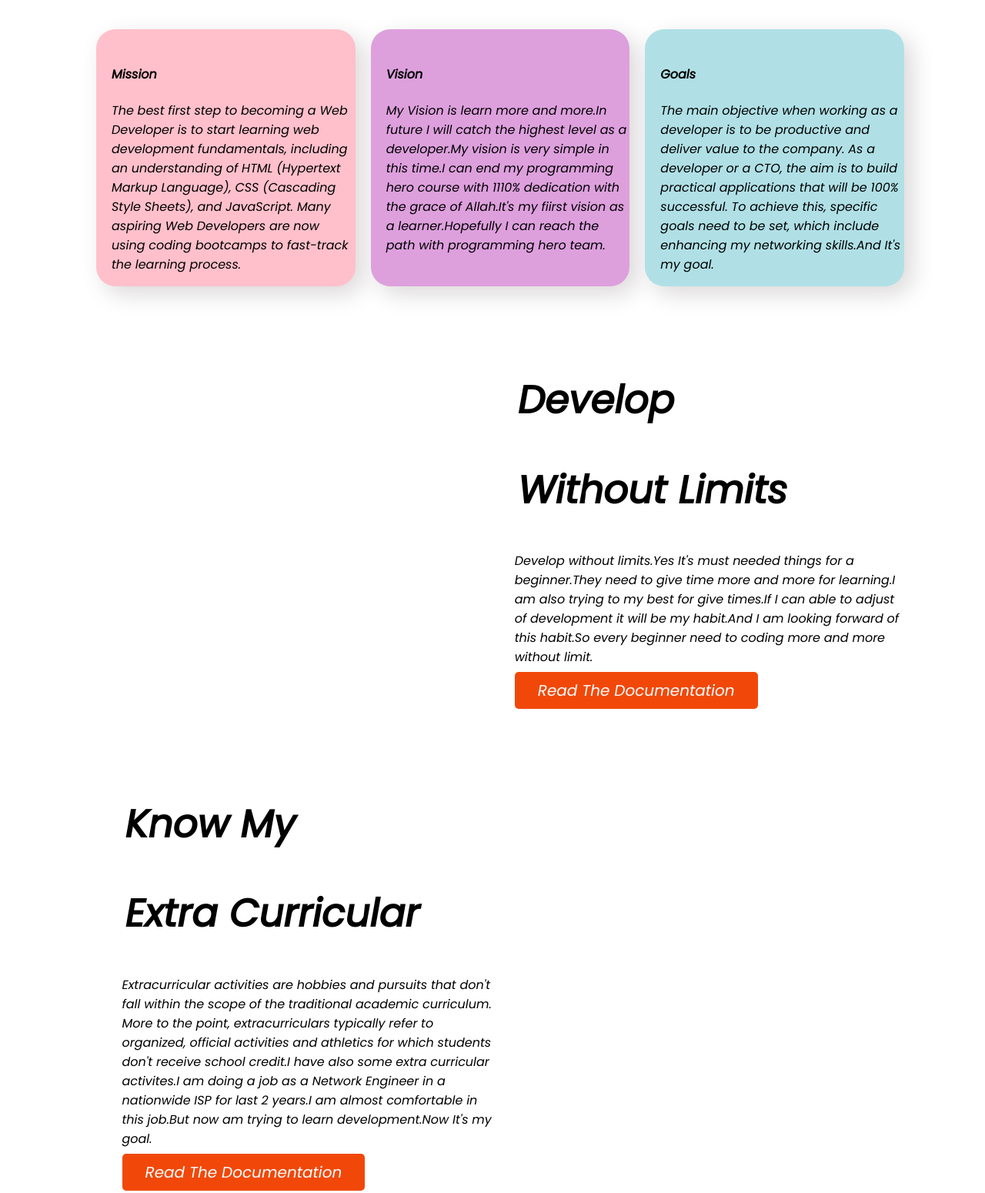
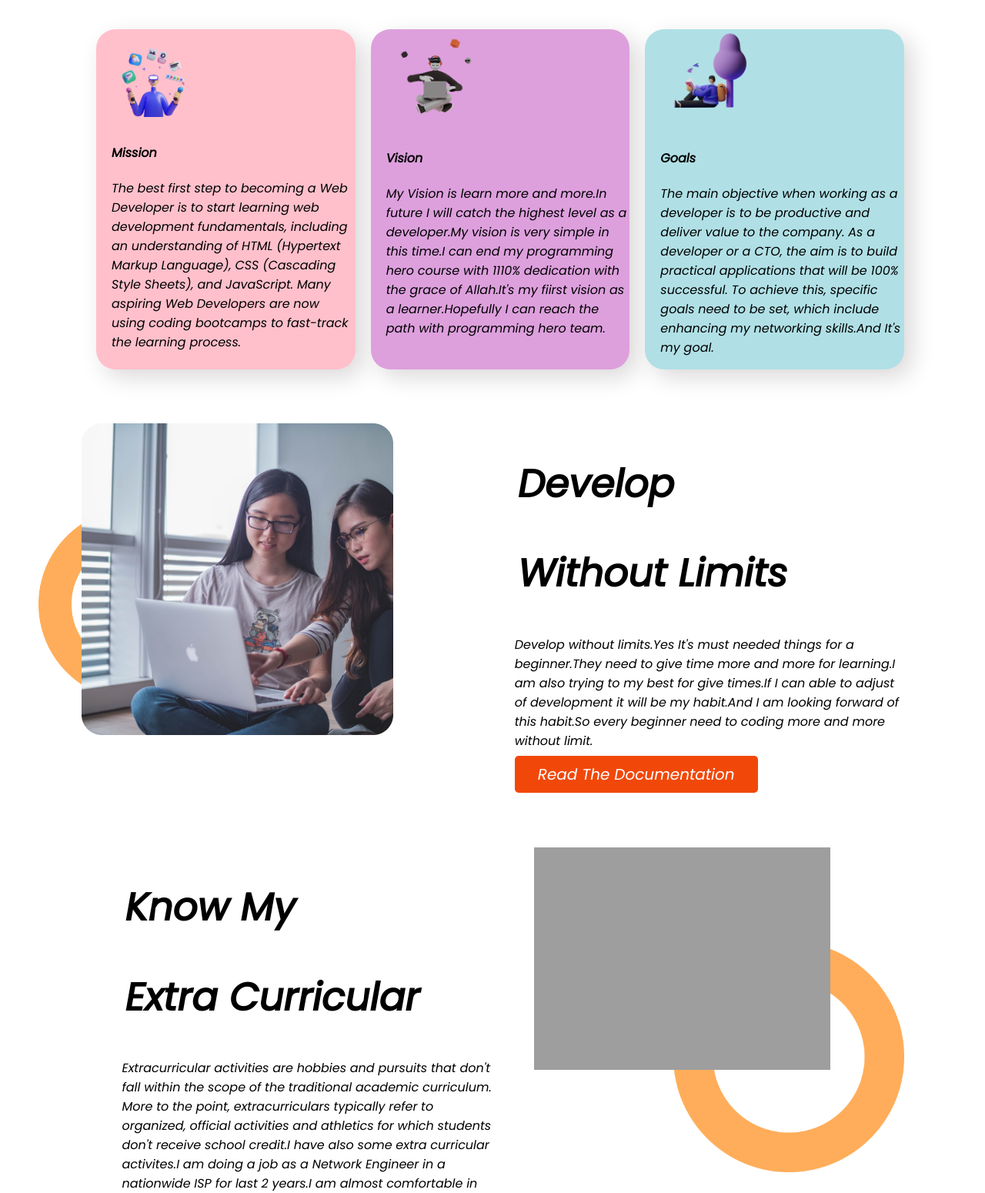
Before and after one commit to SaifurAlamin/assignment-final, a plain HTML site: page index.html in a window 1280 px wide. Shown: the part 729-2279 px from the top of the page at 77% size. Drawn offline with Linux system fonts and the light colour scheme; the site is published under a folder, as on GitHub Pages, so addresses that start at the root find nothing.

Commit message:
last added

```diff
--- a/index.html
+++ b/index.html
@@ -30,10 +30,9 @@
             <small>Scroll down to explore more about</small>
         </div>
         <div class="half-width">
-            <img src="/photos/picture.png" alt="">
+            <img src="photos/picture.png" alt="">
 
         </div>
-
 
     </section>
 
@@ -42,7 +41,7 @@
 
         <div class="mission-passion">
             <div id="mission" class="box-item">
-                <img src="/photos/illustrator-1.png" alt="">
+                <img src="photos/illustrator-1.png" alt="">
                 <h4>Mission</h4>
                 <p>The best first step to becoming a Web Developer is to start learning web development fundamentals,
                     including an understanding of HTML (Hypertext Markup Language), CSS (Cascading Style Sheets), and
@@ -52,7 +51,7 @@
 
             </div>
             <div id="vision" class="box-item">
-                <img src="/photos/illustrator-2.png" alt="">
+                <img src="photos/illustrator-2.png" alt="">
                 <h4>Vision</h4>
                 <p>My Vision is learn more and more.In future I will catch the highest level as a developer.My vision is
                     very simple in this time.I can end my programming hero course with 1110% dedication with the grace
@@ -62,7 +61,7 @@
             </div>
             <div id="goal" class="box-item">
 
-                <img src="/photos/illustrator-3.png" alt="">
+                <img src="photos/illustrator-3.png" alt="">
                 <h4>Goals</h4>
                 <p>The main objective when working as a developer is to be productive and deliver value to the company.
                     As a developer or a CTO, the aim is to build practical applications that will be 100% successful. To
@@ -77,7 +76,7 @@
     </section>
     <section class="top-part develop-banner">
         <div class=" half-width">
-            <img src="/photos/coding.png" alt="">
+            <img src="photos/coding.png" alt="">
 
         </div>
         <div class="half-width">
@@ -104,7 +103,7 @@
             <a class="btn" target="_blank" href="https://mail.google.com/mail/u/0/">Read The Documentation</a>
         </div>
         <div class="half-width">
-            <img class="profile-img" src="/photos/project.png" alt="">
+            <img class="profile-img" src="photos/project.png" alt="">
         </div>
     </section>
     <section>
@@ -112,7 +111,7 @@
 
         <div class="mission-passion">
             <div id="travel" class="box-item">
-                <img src="/photos/trr1.png" alt="">
+                <img src="photos/trr1.png" alt="">
                 <h4>Travelling</h4>
                 <p>I am a pure traveller.I have traveled in all over of <a href="">Bangladesh</a>.Bandarban is my
                     favourite place in BD.Clouds and green beauty always boost-up me.Natural beauty always my first
@@ -121,7 +120,7 @@
 
             </div>
             <div id="playing" class="box-item">
-                <img src="/photos/play11.png" alt="">
+                <img src="photos/play11.png" alt="">
                 <h4>Playing</h4>
                 <p>I am e job holder.But when I go in my home then I love to play cricket,football,badminton.In my
                     childhood I am always a daredevil types boy.In every moment when I got time I would like to go in
@@ -130,7 +129,7 @@
             </div>
             <div id="watching" class="box-item">
 
-                <img src="/photos/barca.png" alt="">
+                <img src="photos/barca.png" alt="">
                 <h4>Wathing TV</h4>
                 <p>In my free time I love to watch TV.Specially sports channel.I love to watch club football. <a
                         href="https://www.fcbarcelona.com/en/">FC Brcelona</a> is my favourite football club.I was
--- a/style.css
+++ b/style.css
@@ -77,14 +77,14 @@ body{
 
 }
 .develop-banner{
-    background-image: url(/photos/shape-1.png);
+    background-image: url(photos/shape-1.png);
     background-repeat: no-repeat;
     background-position: left;
     background-size: 250px;
     margin-left: 50px;
 }
 .extra-curricular{
-    background-image: url(/photos/shape-1.png);
+    background-image: url(photos/shape-1.png);
     background-repeat: no-repeat;
     background-position:right ;
     background-size: 300px;
```
